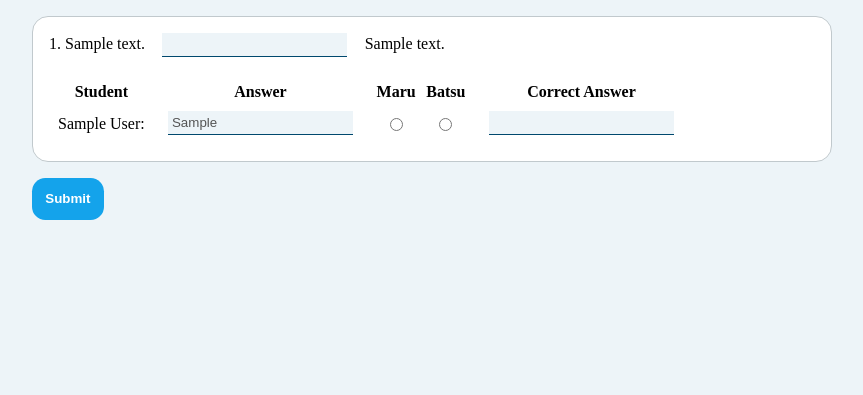
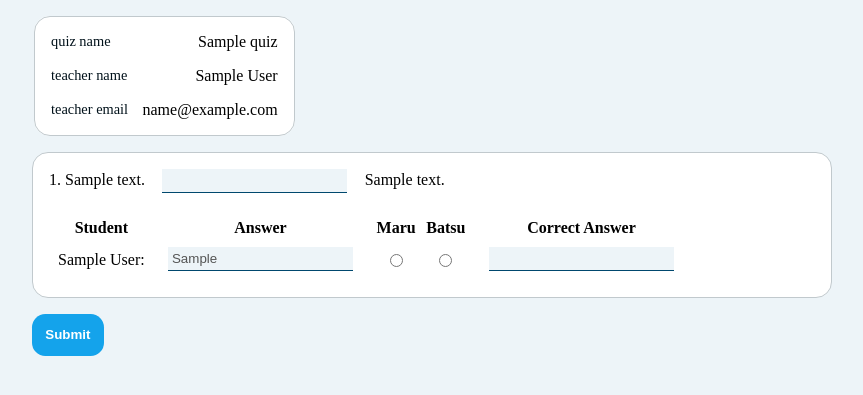
Before and after one commit to JTBooth/homework, a Flask app: page /teacher/quiz/1/grade in a window 1280 px wide. Shown: the part 70-465 px from the top of the page, without its empty margins (208-1071 px from the left). Run offline with Flask 2, Linux system fonts and the light colour scheme; tables that the repository leaves empty hold one stand-in row (values such as "Sample post").

Commit message:
quiz headers in grade quiz

```diff
--- a/app.py
+++ b/app.py
@@ -79,8 +79,10 @@ def grade_quiz(teacher_uuid):
         if a[2] == qh['minor_index']
       }
 
+    quiz_headers = load_quiz_headers(cursor, quiz_id)
+
     print("qh", question_hashes)
-    return render_template('grade.html', teacher_uuid=teacher_uuid, student_uuid=student_uuid, questions=question_hashes)
+    return render_template('grade.html', teacher_uuid=teacher_uuid, student_uuid=student_uuid, questions=question_hashes, quiz_headers=quiz_headers)
 
   if request.method == "POST":
     db = get_db()
--- a/templates/grade.html
+++ b/templates/grade.html
@@ -9,6 +9,20 @@
     <header>Iroha Forms - Grade Quiz</header>
     <main>
       <form action="{{ url_for('grade_quiz', teacher_uuid=teacher_uuid) }}" method="POST" class="quiz">
+        <fieldset>
+          <div>
+            <label>quiz name</label>
+            <span>{{quiz_headers["quiz name"]}}</span>
+          </div>
+          <div>
+            <label>teacher name</label>
+            <span>{{quiz_headers["teacher name"]}}</span>
+          </div>
+          <div>
+            <label>teacher email</label>
+            <span>{{quiz_headers["teacher email"]}}</span>
+          </div>
+        </fieldset>
         <ol>
         {% for q in questions %}
           <li>
```
